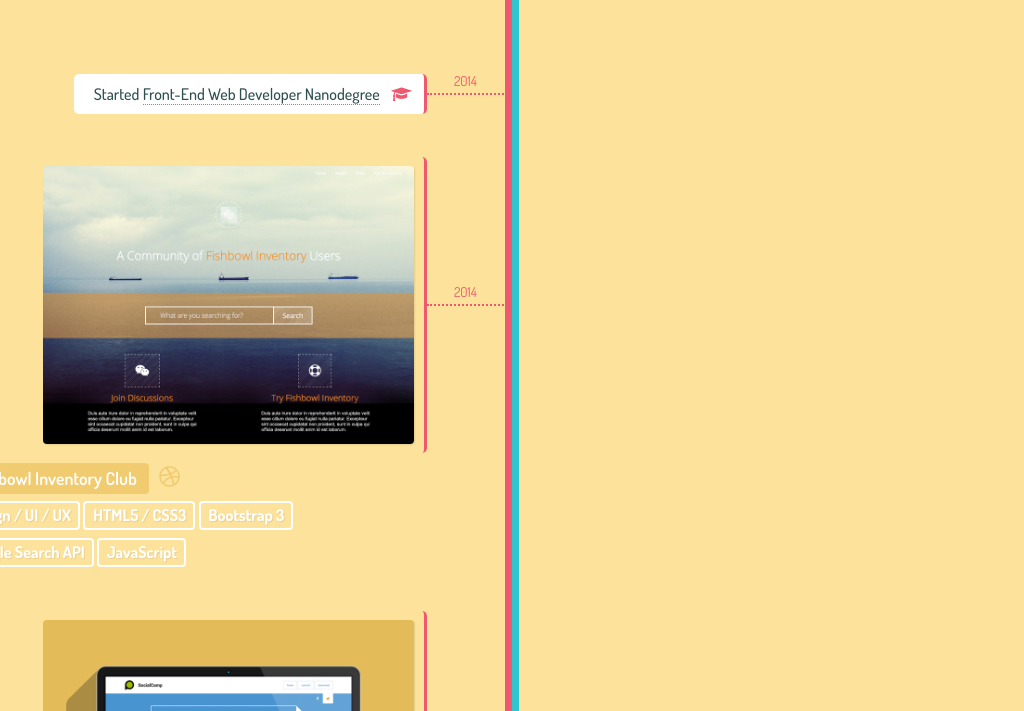
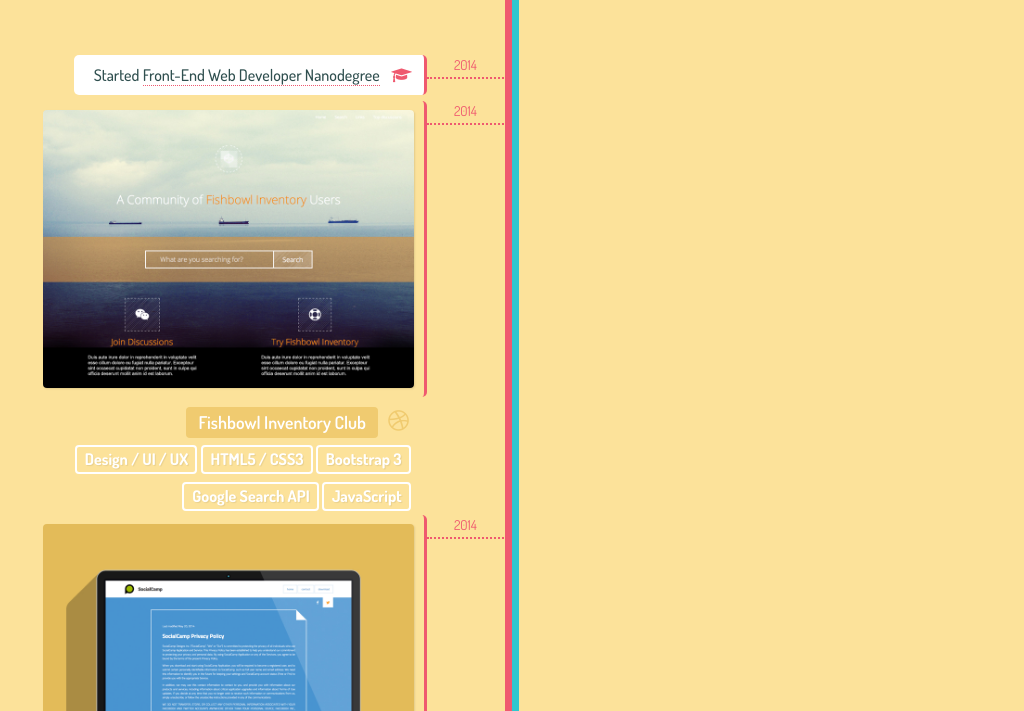
Before and after one commit to gorork/My-Portfolio-Resume, a plain HTML site: page index.html in a window 1024 px wide. Shown: the part 419-1130 px from the top of the page. Drawn offline with Linux system fonts and the light colour scheme.

Commit message:
Getting rid of inconsistent flex.

```diff
--- a/css/framework.css
+++ b/css/framework.css
@@ -14,8 +14,9 @@ html * {
 
 .row {
     width: 100%;
-    flex-wrap: wrap;
-    display: flex;
+    clear: both;
+    /*flex-wrap: wrap;
+    display: flex; TEST */
 }
 
 .col-1 {
--- a/css/style.css
+++ b/css/style.css
@@ -155,13 +155,15 @@ address {
 /* ||||||   Common Rules   |||||| */
 
 .item {
-    display: flex;
+    /*display: flex;
     display: -webkit-flex;
-    flex-wrap: wrap;
+    flex-wrap: wrap;*/
     margin: 1.5em 0;
 }
-.item.online { justify-content: flex-start; }
-.item.offline { justify-content: flex-end; }
+.item.online { /*justify-content: flex-start;*/
+     }
+.item.offline { /*justify-content: flex-end;*/
+ }
 
 .online .project.row,
 .online .event.row {
@@ -419,6 +421,31 @@ footer .offlineSwitch { top: 3px; }
     margin-left: -35px;
 }
 
+/******** TEST *********/
+.date,
+.thumb,
+.info,
+.eventText { display: inline-block; }
+
+.online .date,
+.online .thumb,
+.offline .info,
+.online .eventText { float: right; }
+
+.offline .date,
+.offline .thumb,
+.online .eventText { float: left; }
+
+@media (min-width: 769px) {
+    .item.offline {
+        position: relative;
+        left: 50%;
+    }
+}
+
+
+.space { display: none; }
+
 
 /* |||||||||||||||||||||||    Responsive behavior    ||||||||||||||||||||||||| */
 
@@ -428,8 +455,8 @@ footer .offlineSwitch { top: 3px; }
 }
 
 @media (min-width: 769px) and (max-width: 1199px), (max-width: 670px){
-    .online .project .info { text-align: left; }
-    .offline .project .info { text-align: right; }
+    /*.online .project .info { text-align: left; }
+    .offline .project .info { text-align: right; }*/
 
     .skills { white-space: normal; }
     .skills li, .extlinks { display: inline-block; }
@@ -439,6 +466,23 @@ footer .offlineSwitch { top: 3px; }
 
     .online .info h3 { margin: 0 5px 3px 0; }
     .offline .info h3 { margin: 0 -2px 3px 0; }
+}
+@media (min-width: 769px) and (max-width: 1199px) {
+    .offline { display: block; }
+
+    .offline .info {
+    /* TEST */
+    position: relative;
+    left: 16.66%;
+    float: left;
+    }
+
+    .online .info {
+        /* TEST */
+        position: relative;
+        right: 16.66%;
+        float: right;
+    }
 }
 @media (min-device-width: 769px) and (max-device-width: 1199px) {
     .offline { display: block; }
@@ -499,6 +543,7 @@ footer .offlineSwitch { top: 3px; }
         right: 16.66%;
     }
     .offline .info {
+        float: left;
         position: relative;
         left: 16.66%;
     }
```
